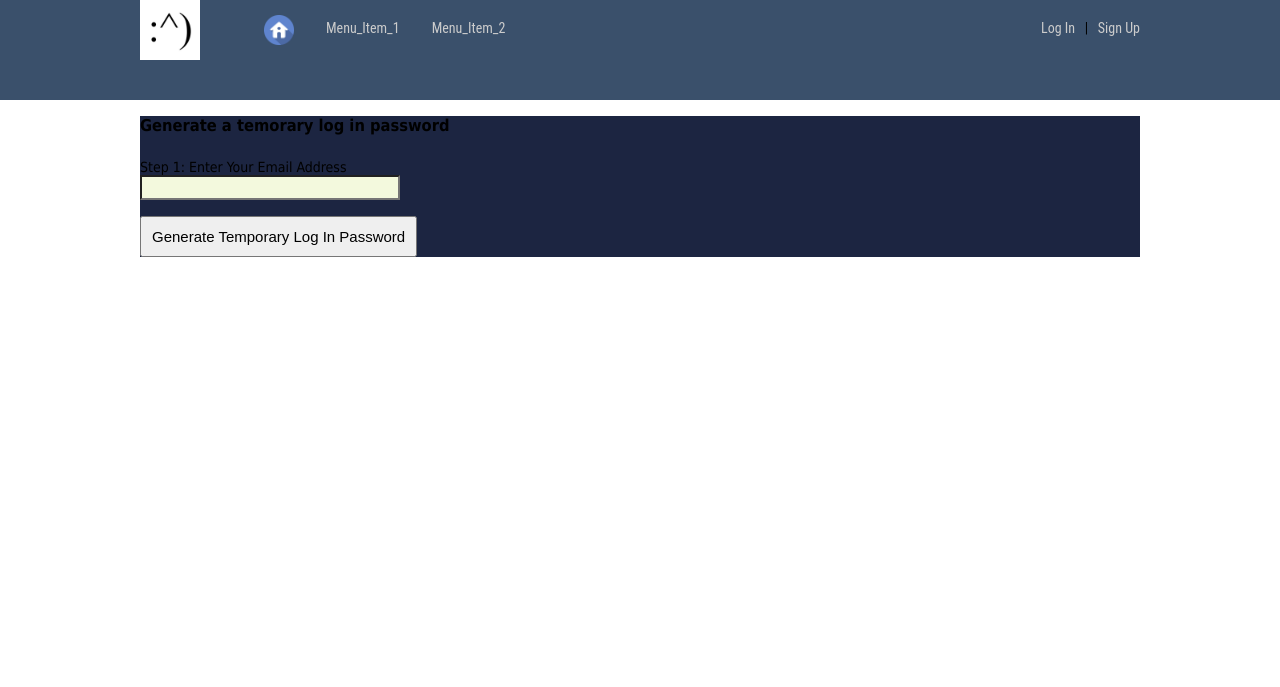
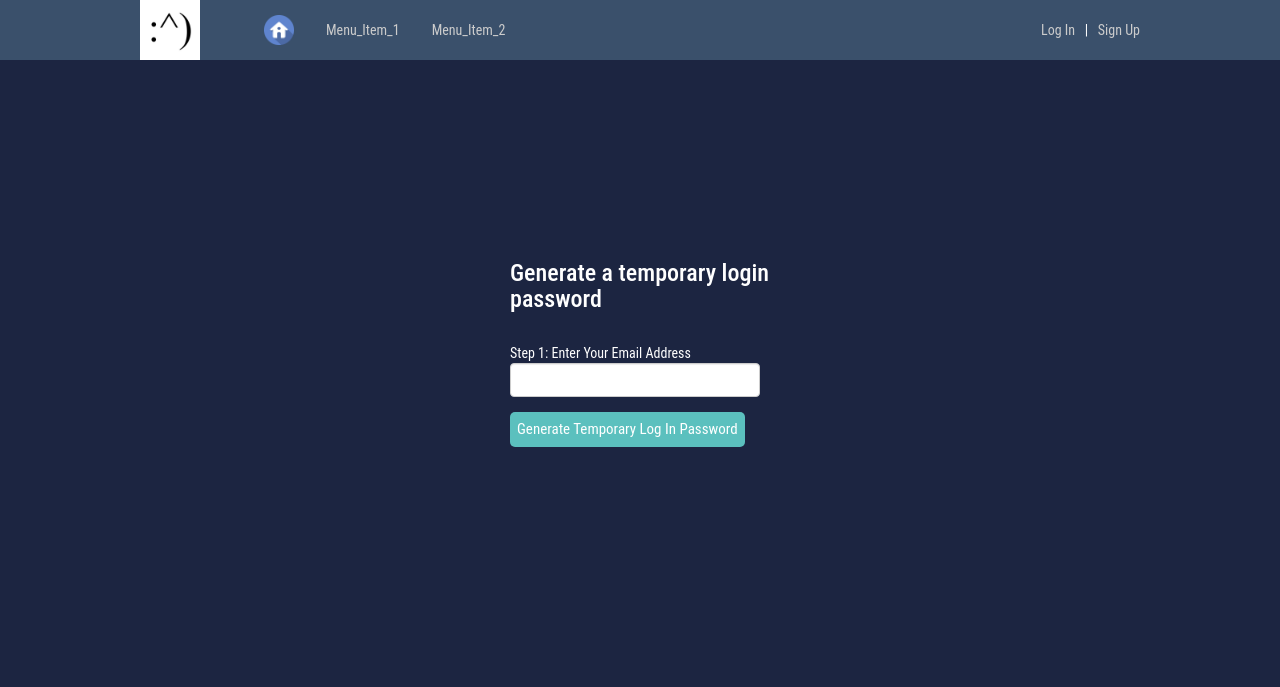
Before and after one commit to scavet64/AWP-Image-Sharing-Website, a PHP site: page /forgot_pass.php in a window 1280 px wide. Shown: the top 687 px of the page. Run offline with PHP 8.4, Linux system fonts and the light colour scheme; some libraries are stand-ins or nearby versions.

Commit message:
Forgot the forgotpass and user style

```diff
--- a/forgot_pass.php
+++ b/forgot_pass.php
@@ -82,7 +82,7 @@
 	    $query = mysqli_query($db_conx, $sql);
 	    echo $query.'\n';
 
-	    //header("location: login.php");
+	    header("location: login.php");
         exit();
     }
 }
@@ -93,24 +93,10 @@
 <meta charset="UTF-8">
 <title>Forgot Password</title>
 <link rel="icon" href="favicon.ico" type="image/x-icon">
+<link rel="stylesheet" href="https://maxcdn.bootstrapcdn.com/bootstrap/3.3.7/css/bootstrap.min.css">
+<script src="https://ajax.googleapis.com/ajax/libs/jquery/3.2.0/jquery.min.js"></script>
+<script src="https://maxcdn.bootstrapcdn.com/bootstrap/3.3.7/js/bootstrap.min.js"></script>
 <link rel="stylesheet" href="style/style.css">
-<style type="text/css">
-#forgotpassform{
-	margin-top:24px;
-}
-#forgotpassform > div {
-	margin-top: 12px;
-}
-#forgotpassform > input {
-	width: 250px;
-	padding: 3px;
-	background: #F3F9DD;
-}
-#forgotpassbtn {
-	font-size:15px;
-	padding: 10px;
-}
-</style>
 <script src="js/main.js"></script>
 <script src="js/ajax.js"></script>
 <script>
@@ -141,15 +127,15 @@
 }
 </script>
 </head>
-<body>
+<body class="mainBody">
 <?php include_once("template_pageTop.php"); ?>
 <div id="pageMiddle">
-  <h3>Generate a temorary log in password</h3>
+<div class="formWrapper loginFormWrapper">
+  <h3 style="margin-bottom: 30px;">Generate a temporary login password</h3>
   <form id="forgotpassform" onsubmit="return false;">
     <div>Step 1: Enter Your Email Address</div>
-    <input id="email" type="text" onfocus="_('status').innerHTML='';" maxlength="255">
-    <br /><br />
-    <button id="forgotpassbtn" onclick="forgotpass()">Generate Temporary Log In Password</button>
+    <input id="email" class="form-control inputForm" type="text" onfocus="_('status').innerHTML='';" maxlength="255">
+    <button id="forgotpassbtn" class="formButton" onclick="forgotpass()">Generate Temporary Log In Password</button>
     <p id="status"></p>
   </form>
 </div>
--- a/style/style.css
+++ b/style/style.css
@@ -74,6 +74,7 @@
 }
 .mainBody {
 	background-color: #1C2541;
+	color:white;
 	font-family: 'Roboto Condensed', sans-serif;
 }
 .inputForm {
@@ -113,3 +114,10 @@
 	float: right;
 	margin-right: 10px;
 }
+.userWrapper {
+	margin: 10%;
+	background-color: #3A506B;
+	padding: 15px;
+	padding-left: 20px;
+	border-radius: 15px;
+}
```
Also changed, not shown: user.php (+10 -5 lines).
